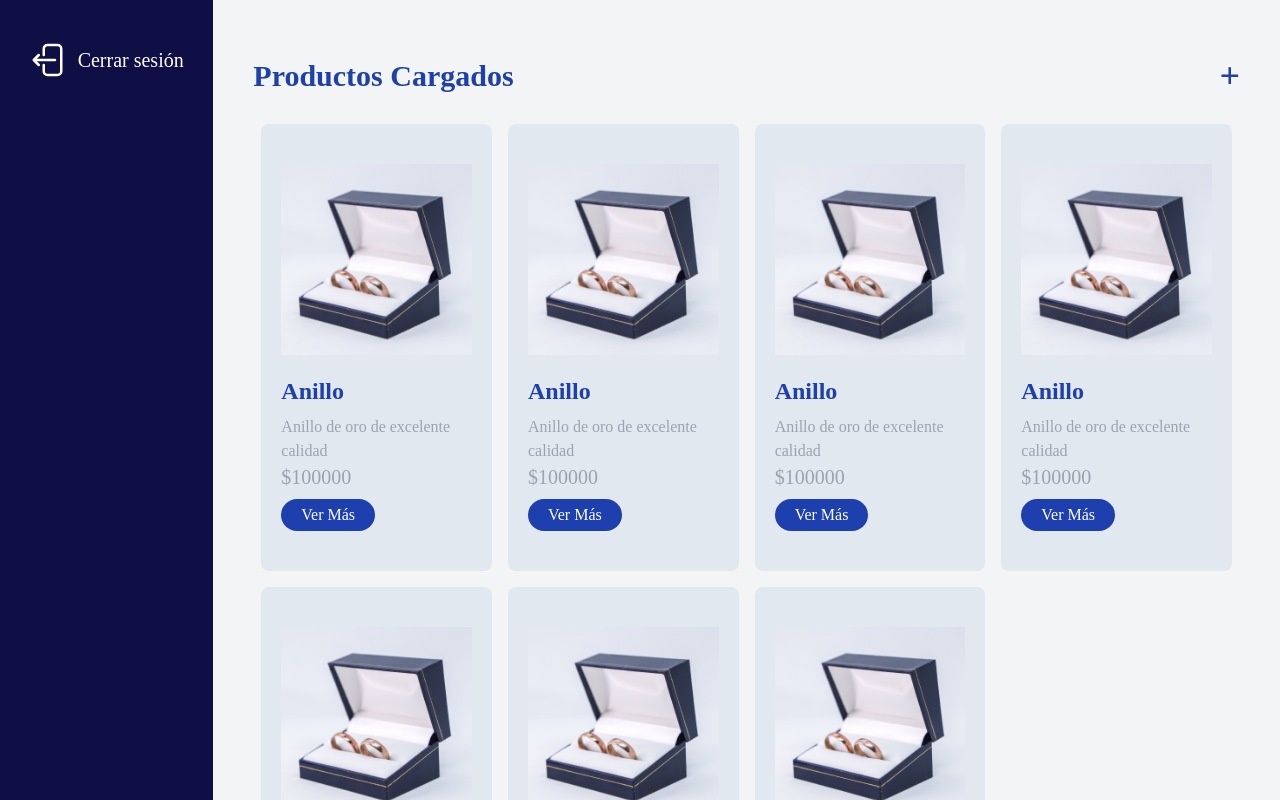
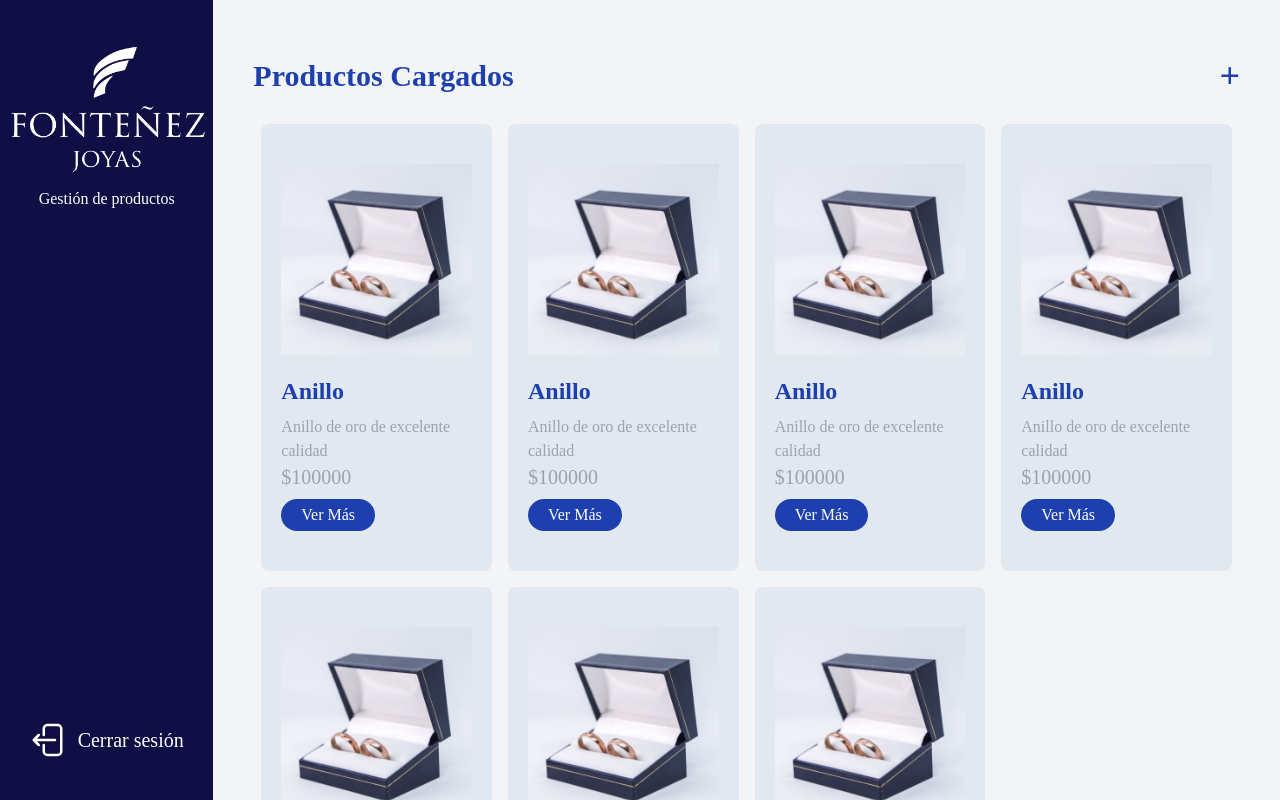
Before and after one commit to NachoXS15/fontenezJoyas, a React (Vite) app: page /dashboard in a window 1280 px wide. Shown: the top 800 px of the page. Built offline with nearby package versions, Linux system fonts and the light colour scheme; no server answers; sample sign-in values are in the browser's storage; a web font is replaced by a local one.

Commit message:
fixed bugs when launching app

```diff
--- a/src/pages/admin/Dashboard.tsx
+++ b/src/pages/admin/Dashboard.tsx
@@ -6,6 +6,7 @@ import { onAuthStateChanged } from 'firebase/auth'
 import { auth } from '../../config/api/firebaseConfig'
 import { useNavigate } from 'react-router-dom'
 import Card from '../../components/Card'
+
 export default function Dashboard() {
     const navigate = useNavigate();
     useEffect(() => {
@@ -21,7 +22,7 @@ export default function Dashboard() {
     return (
         <div className="flex items-start flex-col xl:flex-row w-full" style={{ fontFamily: 'quador' }}>
             <header className="bg-purplemain h-fit xl:min-h-screen xl:sticky top-0 w-full xl:w-1/6 py-10 xl:flex justify-between items-center xl:flex-col">
-                <div className='hidden xl:blck'>
+                <div className='hidden xl:block'>
                     <img src={logo} width={250} alt="" />
                     <h2 className='text-center text-white'>Gestión de productos</h2>
                 </div>
```
